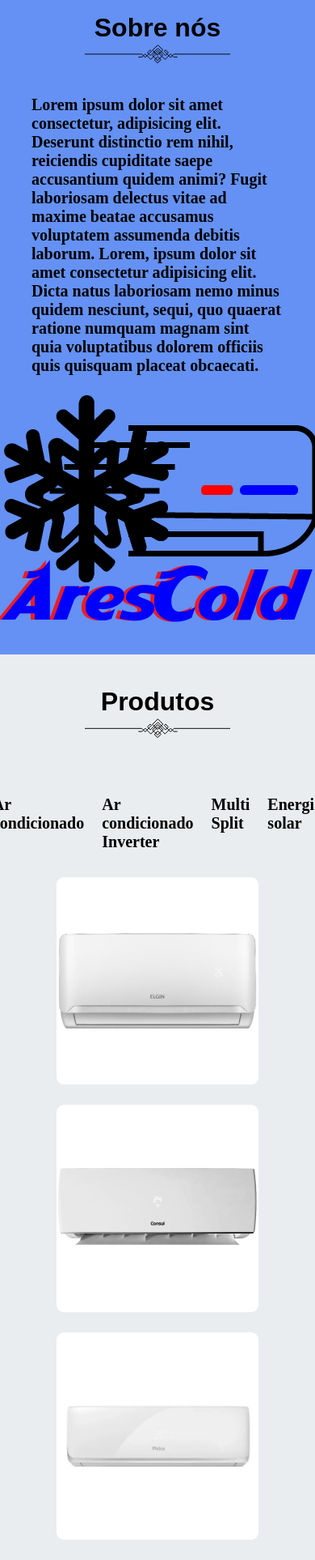
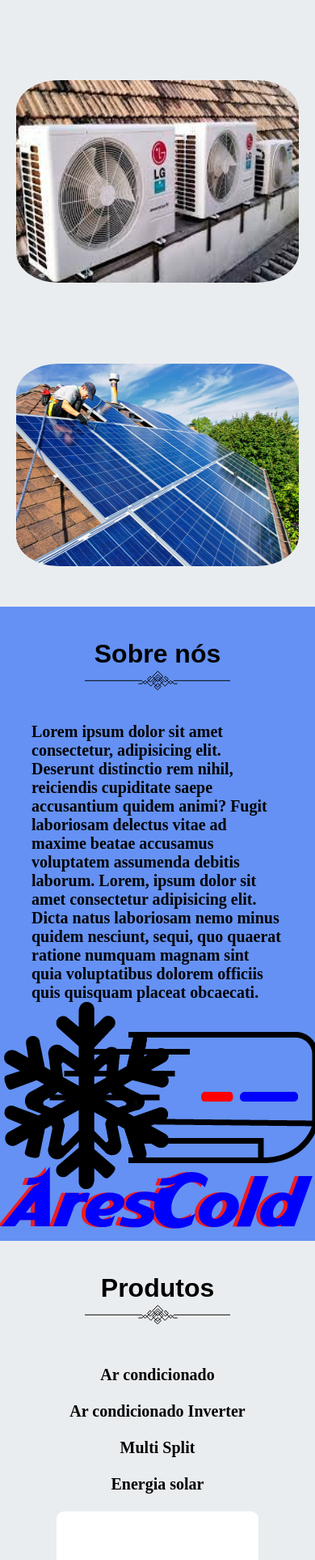
Before and after one commit to Matheuss06/site_2, a PHP site: page / in a window 390 px wide; the page is wider, and only the part inside the window is pictured. Shown: the part 1995-3921 px from the top of that part at 81% size. Run offline with PHP 8.4, Linux system fonts and the light colour scheme; some libraries are stand-ins or nearby versions.

Commit message:
Responsivo do index pronto

```diff
--- a/CSS/estilo.css
+++ b/CSS/estilo.css
@@ -279,6 +279,11 @@ header{
 
 /* ##################### INCIO PRODUTO ############################################ */
 
+.prod_flex{
+    display: flex;
+    justify-content: space-between;
+}
+
 .produtos{
     display: flex;
     justify-content: space-around;
@@ -322,7 +327,7 @@ header{
 }
 
 .w50{
-    width: 50%;
+    width: 700px;
     margin: 20px auto;
 }
 
@@ -330,6 +335,12 @@ header{
 
 
 /* ##################### INCIO SERVIÇO ############################################ */
+
+.servico{
+    display: flex;
+    justify-content: space-around;
+    gap: 50px;
+}
 
 .servicos {
     background: transparent;
@@ -356,7 +367,7 @@ header{
 }
 
 .back {
-    background-color: rgb(0, 81, 255);
+    background-color:  rgb(100, 145, 243);
     transform: rotateY(180deg);
     font-size: 15px;
     text-align: center;
@@ -550,8 +561,6 @@ header{
 
 /* ###### 1800PX ###### */
 
-
-
 @media screen and (max-width: 1800px){
 
 /* PRODUTOS */
@@ -568,6 +577,18 @@ header{
 
 }
 
+
+/* ###### 1700PX ###### */
+
+@media screen and (max-width: 1700px){
+
+/* SERVIÇOS */
+
+.servico{
+    flex-wrap: wrap;
+}
+
+}
 /* ###### 1600PX ###### */
 
 @media screen and (max-width: 1600px){
@@ -579,20 +600,6 @@ header{
     width: 100%;
 }
 
-/* SERVIÇOS */
-.servicos{
-    flex-direction: row;
-}
-
-.servicos ul{
-    flex-wrap: wrap;
-}
-
-.servicos ul li{
-    width: 80%;
-    margin-bottom: 10px;
-    text-align: start;
-}
 }
 
 /* ###### 1200PX ###### */
@@ -640,25 +647,6 @@ header{
     justify-content: center;
 }
 
-
-/* SERVIÇOS */
-
-
-.servicos{
-    flex-direction: row;
-}
-
-.servicos ul{
-    flex-wrap: wrap;
-}
-
-.servicos ul li{
-    width: 80%;
-    margin-bottom: 10px;
-    text-align: start;
-}
-
-
 /* SOBRE NÓS */
 
 .flex2{
@@ -699,7 +687,7 @@ header{
 }
 
 .w50{
-    width: 100%;
+    width: 700px;
 }
 
 /* FOOTER */
@@ -747,34 +735,105 @@ header{
 
 }
 
-/* ###### 800PX ###### */
+/* ###### 900PX ###### */
 
-@media screen and (max-width: 800px){
+@media screen and (max-width: 900px){
 
 /* VISÃO */
 
 .visao{
-    display: inline-block;
-    width: 100%;
+    flex-wrap: wrap;
 }
 
-.imagens{
-    width: 200px;
-    margin: 0 auto;
-    margin-top: 50px;
+/* PRODUTOS */
+
+.prod_flex{
+    display: inline;
+    align-items: center;
+    text-align: center;
 }
 
-h4{
-    font-weight: bold;
-    font-size: 40px;
-    margin: 0;
+.produtos{
+    margin-top: 10px;
+}
+
+.w50{
+    width: 90%;
+}
+}
+
+/* ###### 500PX ###### */
+
+@media screen and (max-width: 500px){
+
+/* SERVIÇO */
+
+.img_servico{
+    width: 350px;
+    height: 250px;
+}
+
+.front, .back {
+    width: 350px;
+    height: 250px;
+    font-size: 11px;
+}
+
+.virar {
+    width: 350px;
+    height: 250px;
+}
+
 
 }
 
+/* ###### 300PX ###### */
+
+@media screen and (max-width: 300px){
+
+/* HEADER */
+
+.tamanhologo{
+    width: 150px;
+    margin-top: 20px;
+}
+
+/* VISÃO */
+
 .texto_p{
-    font-size: 20px;
-    width: 480px;
-    text-align: center;
-    transform: translateX(-145px);
+    width: 270px;
+}
+
+/* SERVIÇO */
+
+.img_servico{
+    width: 250px;
+    height: 200px;
+}
+
+.front, .back {
+    width: 250px;
+    height: 200px;
+    font-size: 10px;
+}
+
+.virar {
+    width: 250px;
+    height: 200px;
+}
+
+/* SOBRE NÓS */
+
+.tamanhosb{
+    margin-right: 0;
+}
+
+.responsivo_img{
+    width: 250px;
+}
+
+/* PRODUTOS */
+.imagens_prod{
+    margin: 0;
 }
 }
--- a/index.php
+++ b/index.php
@@ -72,12 +72,12 @@
             </article>
         </section>
 
-    <div id="divservico">
+    <div>
         <div id="Servicos">
             <h1 class="titulo">Serviços<img src="images/linha.svg" class="linha2"></h1>
         </div>
 
-        <div class="flex">
+        <div class="servico">
 
             <div class="servicos">
                 <div class="virar">
@@ -134,7 +134,7 @@
             </div>
 
             <span class="tamanhosb">
-                <img src="images/logo_arescold_preto.png" alt="logotipo" style="margin: 25px;">
+                <img src="images/logo_arescold_preto.png" alt="logotipo" class="responsivo_img">
             </span>
         </div>
 
@@ -147,7 +147,7 @@
                 </h1>
             </div>
 
-            <div class="flex w50">
+            <div class="prod_flex w50">
                     <div ng-mouseover="funcaoArCondicionado()" class="selecionar">Ar condicionado</div>
                     <div ng-mouseover="funcaoInverter()" class="selecionar">Ar condicionado Inverter</div>
                     <div ng-mouseover="funcaoMultiSplit()" class="selecionar">Multi Split</div>
```
